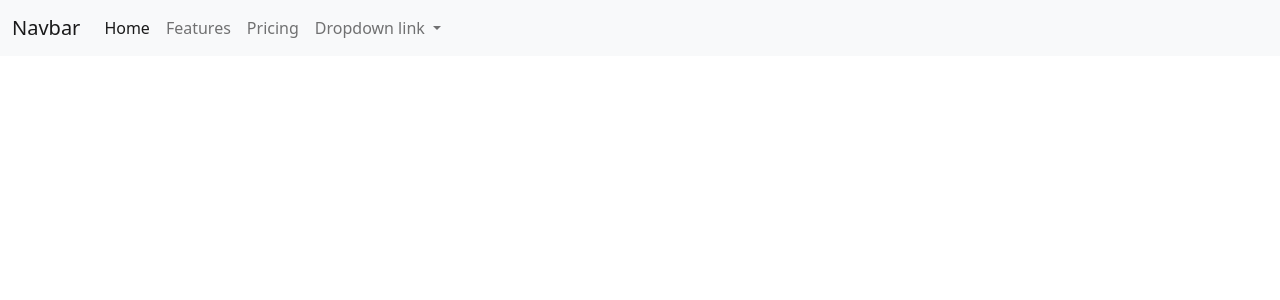
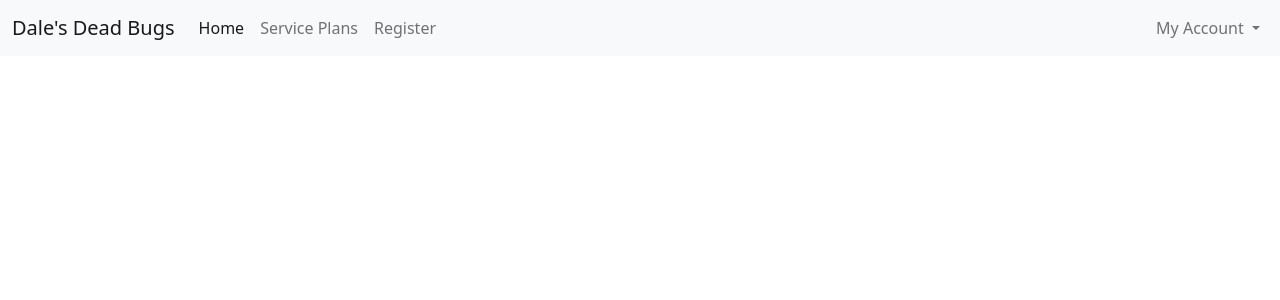
Before and after one commit to Rojasking700/DalesDeadBug, a Flask app: page / in a window 1280 px wide. Shown: the top 300 px of the page. Run offline with Flask 2, Linux system fonts and the light colour scheme; the visitor is signed in with stand-in values (Sample User, id 1); some libraries are stand-ins or nearby versions.

Commit message:
nav bar updates -GR

```diff
--- a/app/routes.py
+++ b/app/routes.py
@@ -12,6 +12,7 @@ def index():
 
     return render_template('index.html', title=title)
 
+# @app.route('/')
 
 # @app.route('/shoppingCart', methods=["GET", "POST"])
 # @login_required
--- a/app/templates/nav.html
+++ b/app/templates/nav.html
@@ -1,6 +1,6 @@
 <nav class="navbar navbar-expand-lg navbar-light bg-light">
     <div class="container-fluid">
-      <a class="navbar-brand" href="#">Navbar</a>
+      <a class="navbar-brand" href="#">Dale's Dead Bugs</a>
       <button class="navbar-toggler" type="button" data-bs-toggle="collapse" data-bs-target="#navbarNavDropdown" aria-controls="navbarNavDropdown" aria-expanded="false" aria-label="Toggle navigation">
         <span class="navbar-toggler-icon"></span>
       </button>
@@ -10,22 +10,31 @@
             <a class="nav-link active" aria-current="page" href="#">Home</a>
           </li>
           <li class="nav-item">
-            <a class="nav-link" href="#">Features</a>
+            <a class="nav-link" href="#">Service Plans</a>
           </li>
           <li class="nav-item">
-            <a class="nav-link" href="#">Pricing</a>
-          </li>
-          <li class="nav-item dropdown">
-            <a class="nav-link dropdown-toggle" href="#" id="navbarDropdownMenuLink" role="button" data-bs-toggle="dropdown" aria-expanded="false">
-              Dropdown link
-            </a>
-            <ul class="dropdown-menu" aria-labelledby="navbarDropdownMenuLink">
-              <li><a class="dropdown-item" href="#">Action</a></li>
-              <li><a class="dropdown-item" href="#">Another action</a></li>
-              <li><a class="dropdown-item" href="#">Something else here</a></li>
-            </ul>
+            <a class="nav-link" href="#">Register</a>
           </li>
         </ul>
+        <ul class="navbar-nav ms-auto">
+            {% if current_user.is_authenticated %}
+            <li class="nav-item dropdown">
+              <a class="nav-link dropdown-toggle" href="#" id="navbarDropdown" role="button" data-bs-toggle="dropdown" aria-expanded="false">
+                My Account
+              </a>
+              <ul class="dropdown-menu dropdown-menu-end" aria-labelledby="navbarDropdown">
+                <li><a class="dropdown-item" href="#">My Info</a></li>
+                <li><a class="dropdown-item" href="#">My Plans</a></li>
+                <li><hr class="dropdown-divider"></li>
+                <li><a class="dropdown-item" href="#">Logout</a></li>
+              </ul>
+            </li>
+            {% else %}
+              <li class="nav-item">
+                <a class="nav-link" href="#">Login</a>
+              </li>
+            {% endif %}
+          </ul>
       </div>
     </div>
   </nav>
```
Also changed, not shown: app/templates/footer.html (added).
